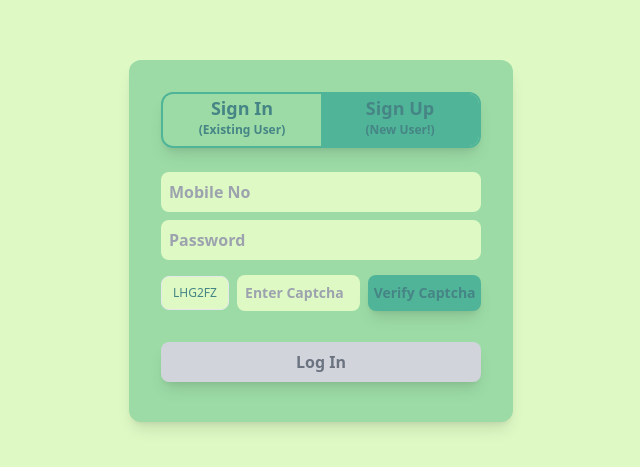
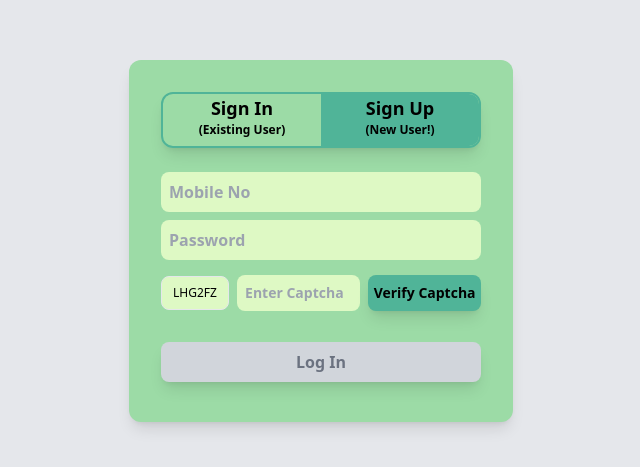
Before and after one commit to Densingh-123/cleaninfinity, a React (Vite) app in the folder client/: page / in a window 1280 px wide. Shown: the part 159-626 px from the top of the page, without its empty margins (319-959 px from the left). Built offline with nearby package versions, Linux system fonts and the light colour scheme.

Commit message:
Layout changes

```diff
--- a/client/package.json
+++ b/client/package.json
@@ -12,10 +12,8 @@
   "dependencies": {
     "autoprefixer": "^10.4.20",
     "axios": "^1.7.7",
-    "bootstrap": "^5.3.3",
     "client": "file:",
     "dotenv": "^16.4.5",
-    "jquery": "^3.7.1",
     "postcss": "^8.4.47",
     "react": "^18.3.1",
     "react-circular-progressbar": "^2.1.0",
@@ -30,7 +28,6 @@
     "@types/react-dom": "^18.3.1",
     "@vitejs/plugin-react": "^4.3.3",
     "axios": "^1.7.4",
-    "bootstrap": "^5.3.3",
     "dotenv": "^16.4.5",
     "eslint": "^9.13.0",
     "eslint-plugin-react": "^7.37.1",
--- a/client/src/components/Layout.jsx
+++ b/client/src/components/Layout.jsx
@@ -10,12 +10,15 @@ import Navbar from './Navbar';
 import Awareness from './Awareness';
 import Progress from './Progress';
 import NFCPage from './NFC';
-import Profile from './Profile';
+import Profile from './Profile'; // Import the Profile component
 import states from '../data/stateAndDistrict.json';
 import { ToastContainer } from 'react-toastify';
+import Home from './Home';
 import 'react-toastify/dist/ReactToastify.css';
+import { useState } from 'react'; // Import useState for managing theme state
+import ThemeToggle from './ThemeToggle'; // Import your theme toggle button
 
-function LayoutContent({ data, credits }) {
+function LayoutContent({ data, credits, isDarkMode, toggleTheme }) {
   const location = useLocation();
   const districts = ['District 1', 'District 2'];
   const wards = ['Ward 1', 'Ward 2'];
@@ -24,10 +27,11 @@ function LayoutContent({ data, credits }) {
     <div
       className={`min-h-screen relative ${
         location.pathname === '/' ? 'pt-0' : 'pt-12'
-      } bg-lightest-green`}
+      } ${isDarkMode ? 'bg-gray-900 text-white' : 'bg-gray-200 text-black'}`} // Set grey for light mode and black for dark mode
     >
       <ToastContainer />
       {location.pathname !== '/' && <Navbar />}
+      <ThemeToggle isDarkMode={isDarkMode} toggleTheme={toggleTheme} /> {/* Include the toggle button */}
       <main>
         <Routes>
           <Route
@@ -37,7 +41,8 @@ function LayoutContent({ data, credits }) {
           <Route path="/awareness" element={<Awareness />} />
           <Route path="/progress" element={<Progress />} />
           <Route path="/nfc" element={<NFCPage />} />
-          <Route path="/profile" element={<Profile />} /> {/* Correct Profile Component */}
+          <Route path="/profile" element={<Profile />} />
+          <Route path='/home' element={<Home />} />
           <Route
             path="/"
             element={
@@ -57,10 +62,15 @@ function LayoutContent({ data, credits }) {
 export default function Layout() {
   const data = [70, 50, 90, 30, 100, 45, 80, 60, 25, 85, 55, 80];
   const credits = 500;
+  const [isDarkMode, setIsDarkMode] = useState(false); // State to manage theme
+
+  const toggleTheme = () => {
+    setIsDarkMode((prevMode) => !prevMode); // Toggle between light and dark mode
+  };
 
   return (
     <Router>
-      <LayoutContent data={data} credits={credits} />
+      <LayoutContent data={data} credits={credits} isDarkMode={isDarkMode} toggleTheme={toggleTheme} />
     </Router>
   );
 }
```
Also changed, not shown: 1 other file (tests, documents, lock files or other folders).
